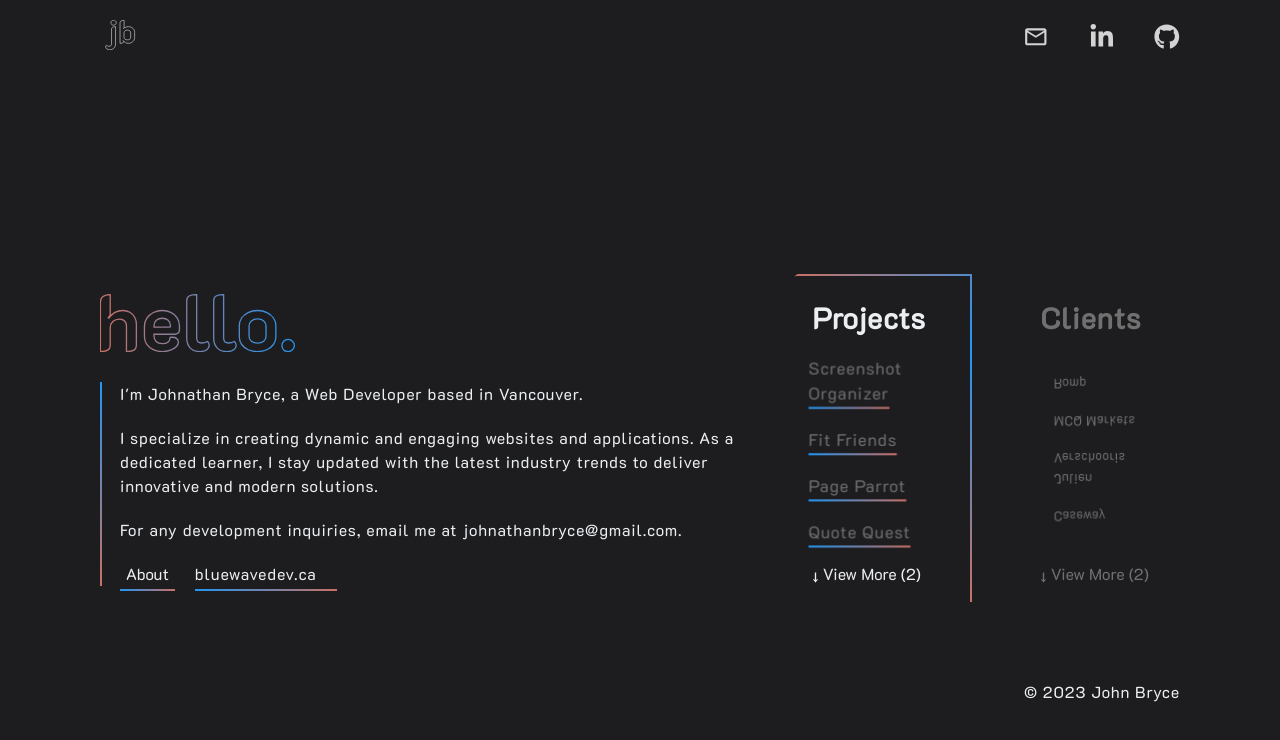
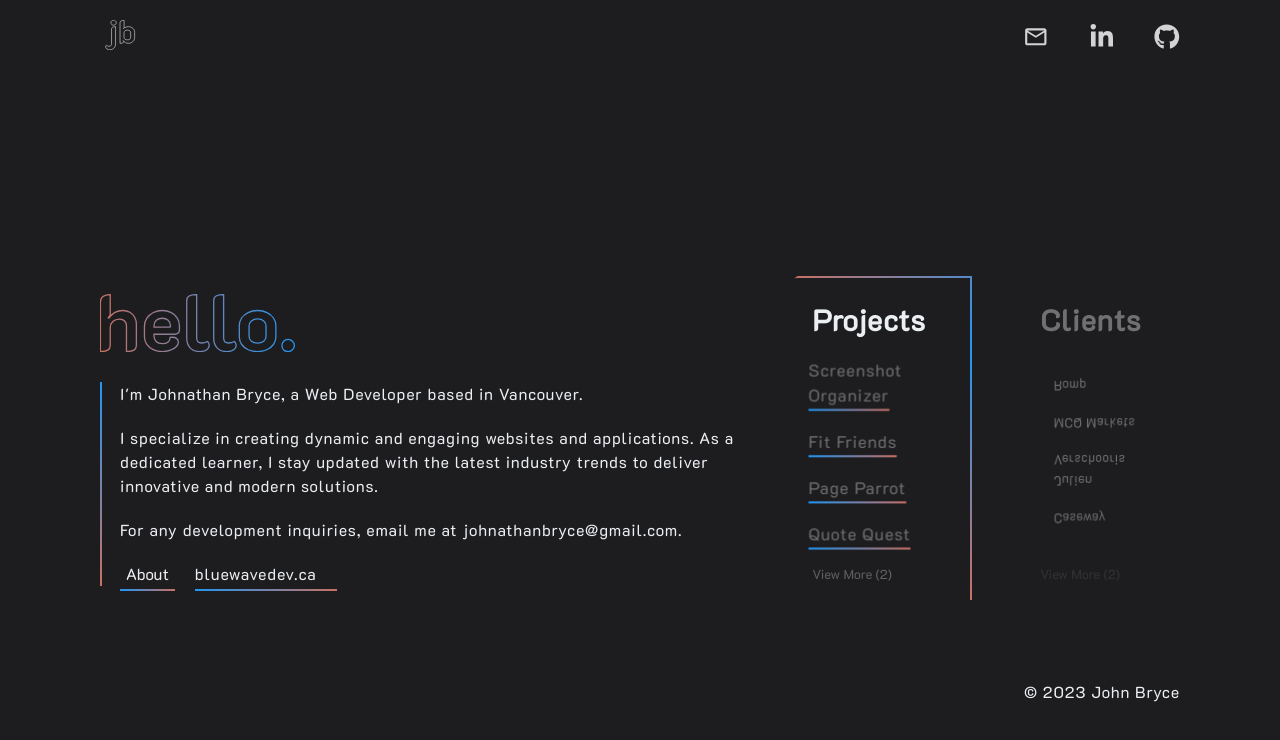
Before and after one commit to johnathanbryce/jb-portfolio, a Next.js app: page / in a window 1280 px wide. Shown: the top 740 px of the page. Built offline with nearby package versions, Linux system fonts and the light colour scheme.

Commit message:
edit to viewm ore button

```diff
--- a/src/components/Cards/CategoryCard/CategoryCard.module.css
+++ b/src/components/Cards/CategoryCard/CategoryCard.module.css
@@ -133,47 +133,51 @@
 .view_more_button {
   background: none;
   border: none;
-  color: var(--inactive-color);
+  color: var(--inactive-color-light);
   cursor: pointer;
   padding: 0;
   margin-top: 0.5rem;
   font-family: inherit;
-  font-size: clamp(1.2rem, 2vw, 1.6rem);
+  font-size: clamp(1rem, 1.5vw, 1.3rem);
   text-align: left;
   transition: all 0.3s ease-in-out;
   position: relative;
   display: inline-block;
   transform-origin: left;
+  opacity: 0.7;
 }
 
 .category_card.active .view_more_button {
-  color: var(--font-primary);
+  color: var(--inactive-color);
+  opacity: 0.8;
 }
 
 .category_card:not(.active) .view_more_button {
   pointer-events: none;
-  color: var(--inactive-color);
+  color: var(--inactive-color-light);
+  opacity: 0.5;
 }
 
 .view_more_button:hover {
-  transform: scaleX(1.05);
+  opacity: 1;
+  color: var(--font-primary);
 }
 
 .view_more_button::after {
   content: "";
-  height: 0.2rem;
+  height: 0.15rem;
   background: linear-gradient(270deg, var(--accent-primary) 0%, var(--accent-secondary) 100%);
   opacity: 0;
   transition: all 0.3s ease-in-out;
   display: block;
   position: absolute;
-  bottom: -0.5rem;
+  bottom: -0.4rem;
   left: 0;
   width: 100%;
 }
 
 .view_more_button:hover::after {
-  opacity: 1;
+  opacity: 0.6;
   background: linear-gradient(90deg, var(--accent-primary) 0%, var(--accent-secondary) 100%);
 }
 
--- a/src/components/Cards/CategoryCard/CategoryCard.tsx
+++ b/src/components/Cards/CategoryCard/CategoryCard.tsx
@@ -81,7 +81,7 @@ export default function CategoryCard({
           onClick={toggleExpanded}
           aria-label={isExpanded ? "View less items" : `View ${hiddenCount} more items`}
         >
-          {isExpanded ? "↑ View Less" : `↓ View More (${hiddenCount})`}
+          {isExpanded ? "View Less" : `View More (${hiddenCount})`}
         </button>
       )}
     </div>
```
